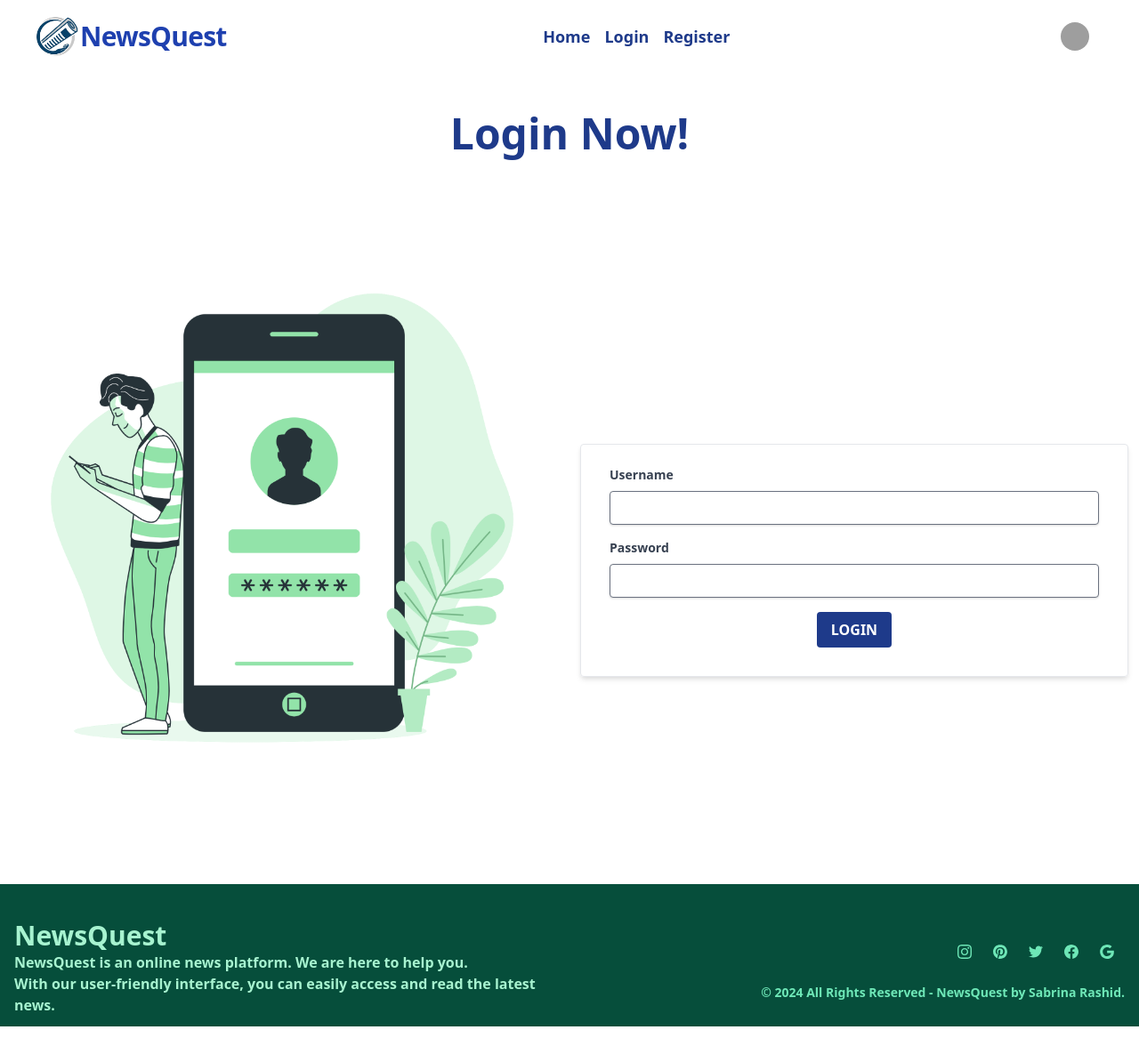
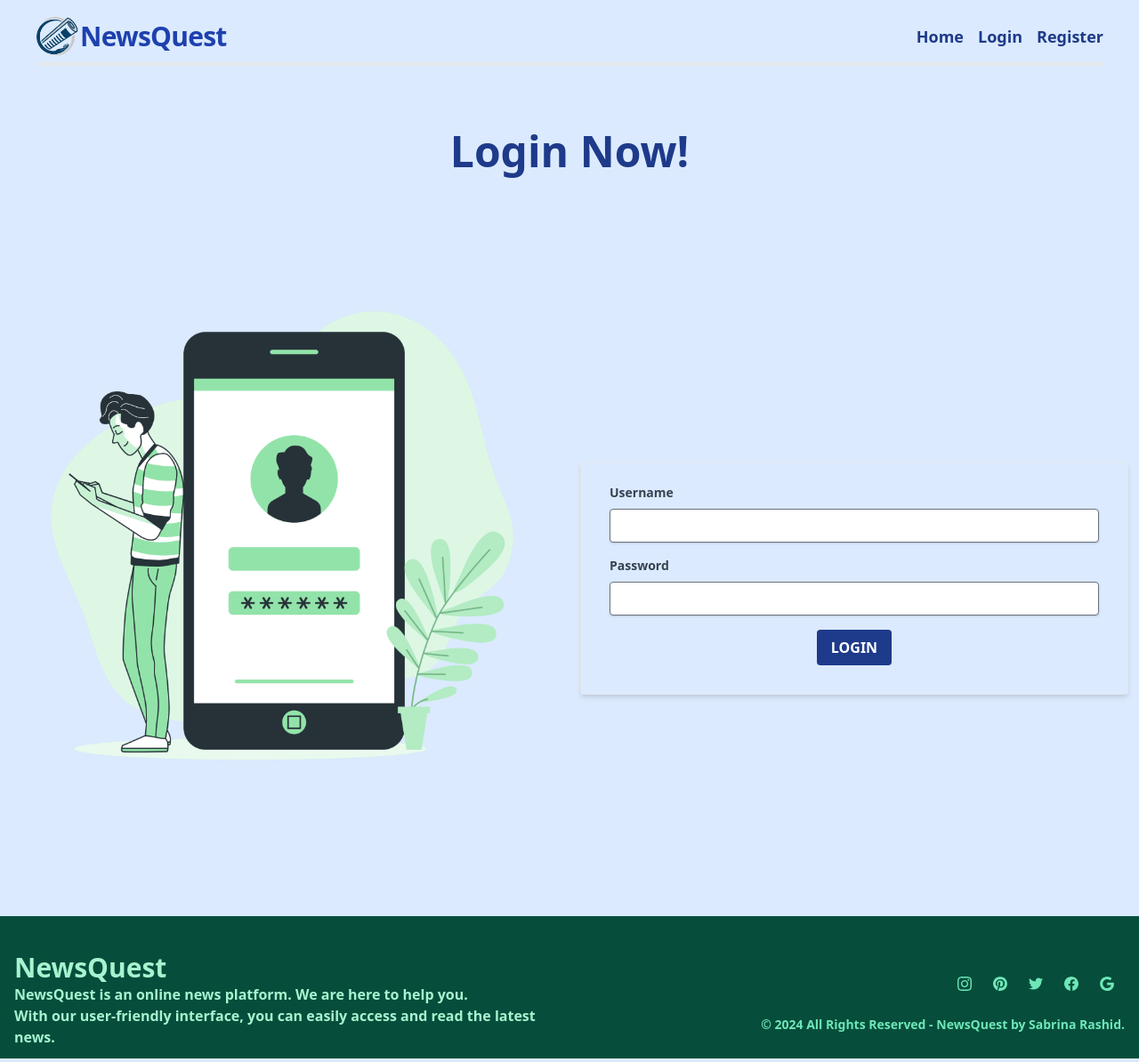
Before and after one commit to sabrinara/NewsQuest, a Django app: page /accounts/login/ in a window 1280 px wide. Shown: the whole page at 89% size. Before the commit the page ends 1154 px from the top, so only its background shows below. Run offline with Django 4.2, Linux system fonts and the light colour scheme; grey boxes are pictures that could not be loaded.

Commit message:
navbar fixing

```diff
--- a/accounts/templates/accounts/login.html
+++ b/accounts/templates/accounts/login.html
@@ -10,15 +10,15 @@
 </div>
 {% endfor %}
 {% endif %}
-<div class="pt-10">
+<div class="md:pt-10">
     <h1 class="font-bold text-2xl md:text-5xl text-blue-900 text-center pb-5 ">Login Now!</h1>
-    <div class="flex justify-center items-center h-screen">
-    <div class="w-1/2 hidden md:flex">
+    <div class="flex flex-col md:flex-row items-center h-screen">
+    <div class="w-2/3 md:w-1/2">
         <img src = "{% static 'login.png'%}" >
     </div>
-    <div class="py-2 px-3 rounded-xl bg-transparent mt-12 w-full md:w-1/2">
+    <div class="py-2 px-3 rounded-xl bg-transparent md:mt-12 w-full md:w-1/2">
 
-        <div class="w-full mt-10">
+        <div class="w-full md:mt-10">
             <form method="post" class="shadow-md border border-gray-200 rounded px-8 pt-6 pb-8 mb-4">
                 {% csrf_token %}
                 {% for hidden_field in form.hidden_fields %}
--- a/core/templates/base.html
+++ b/core/templates/base.html
@@ -19,10 +19,10 @@
             }
         </style>
     </head>
-    <body class="">
+    <body class="bg-blue-100">
         {% include 'navbar.html' %}
         {% block body %}
-            <div class="lg:container lg:mx-auto" id="main">
+            <div class="lg:container lg:mx-auto py-4" id="main">
                 {% include 'messages.html' %}
                 {% block content %}
                 {% endblock %}
--- a/core/templates/navbar.html
+++ b/core/templates/navbar.html
@@ -1,5 +1,5 @@
 {% load static %}
-<nav class="flex items-center justify-between flex-wrap py-4 px-10">
+<nav class="flex items-center justify-between flex-wrap py-4 px-2 md:px-10">
     <div class="flex items-center">
         <a href="{% url 'home' %}"><img src="{% static 'logo.png' %}" width="50px" height="50px"></a>
         <a href="{% url 'home' %}" class="font-semibold text-xl tracking-tight text-blue-800 text-3xl ">NewsQuest</a>
@@ -32,19 +32,22 @@
         </div>
         {% endif %}
     </div>
-    <div class="relative mx-4">
+    {% if request.user.is_authenticated %}
+    <div class="relative  mr-16">
         <button onclick="toggleDropdown()" class="flex items-start focus:outline-none">
             <img src="{% static 'path/to/user/image.png' %}" alt="User Image" class="w-8 h-8 rounded-full">
 
         </button>
-        <div id="dropdownMenu" class="absolute bg-white mt-2 px-2 py-2 border border-gray-300 rounded-lg shadow-lg hidden">
+        <div id="dropdownMenu" class="absolute bg-white mt-2 px-2 py-1 border border-gray-300 rounded-lg shadow-lg hidden ">
             <!-- Dropdown content here -->
             <h1>{{request.user.username}}</h1>
-            <a href="{% url 'profile' %}" class="block px-4 py-2 text-gray-800 hover:bg-gray-200">Profile</a>
-            <a href="{% url 'logout' %}" class="block px-4 py-2 text-gray-800 hover:bg-gray-200">Logout</a>
+            <a href="{% url 'profile' %}" class="block px-4 py-1 text-gray-800 hover:bg-gray-200">Profile</a>
+            <a href="{% url 'logout' %}" class="block px-4 py-1 text-gray-800 hover:bg-gray-200">Logout</a>
         </div>
     </div>
+    {% endif %}
     {% include 'categories.html' %}
+    <hr class="w-full h-px bg-sky-900 border-2 ">
 </nav>
 
 <script>
```
Also changed, not shown: db.sqlite3.
